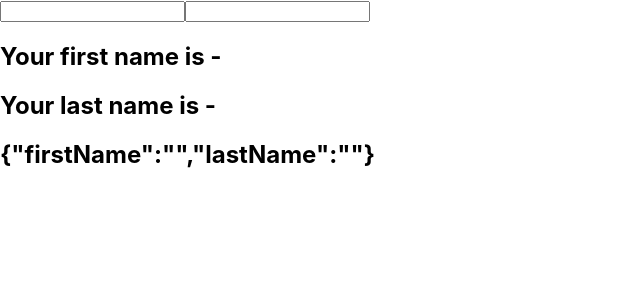
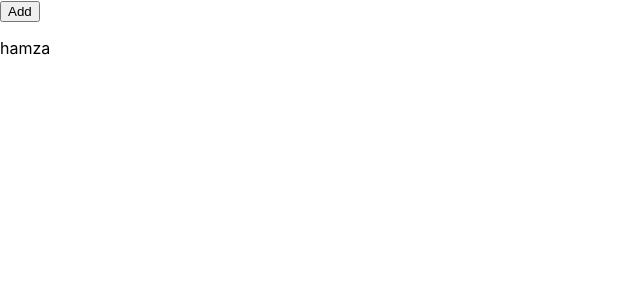
Before and after one commit to hamzakhalil3343/React_Hooks, a React (Create React App) app: page / in a window 1280 px wide. Shown: the top 300 px of the page, without its empty margins (0-640 px from the left). Built offline with nearby package versions, Linux system fonts and the light colour scheme.

Commit message:
useState with array

```diff
--- a/src/App.js
+++ b/src/App.js
@@ -1,10 +1,6 @@
 import React,{Component} from 'react';
 
-
-import ClassCounter from './components/ClassCounter';
-import HookCounter from './components/HookCounter';
-import HooksPrevState from './components/HooksPrevState';
-import Hookstatewithobj from './components/Hookstatewithobj'
+import Hookusestatearr from './components/Hookusestatearr'
 class App extends Component {
 
 
@@ -16,8 +12,8 @@
          <ClassCounter></ClassCounter>
          <HookCounter/>
          <HooksPrevState></HooksPrevState> */}
-         <Hookstatewithobj/>
-      </div>
+         <Hookusestatearr />
+               </div>
     );
 
     }
--- a/src/components/Hookstatewithobj.js
+++ b/src/components/Hookstatewithobj.js
@@ -7,7 +7,7 @@
 			<input
 				type="text"
 				value={name.firstName}
-				onChange={e => setName({...name,firstName:e.target.value})}
+				onChange={e => setName({...name,firstName:e.target.value})}      //spread operator ... name  is used which make just a duplicate
 			/>
 			<input
 				type="text"
--- /dev/null
+++ b/src/components/Hookusestatearr.js
@@ -0,0 +1,22 @@
+import React,{useState} from 'react';
+
+function Hookusestatearr(props) {
+    const [items,setitem] = useState ([])
+
+      const additem=()=>{
+         setitem([...items,{id:items.length,value:Math.floor(Math.random()*10)+1}])
+      }
+
+    return (
+        <div>
+         <button onClick={additem}>Add </button>
+         <ul>
+     { items.map(item =>(
+          <li key={item.id}>{item.value}</li>
+      ))}
+    </ul>
+        hamza</div>
+    );
+}
+
+export default Hookusestatearr;
```
Also changed, not shown: src/components/first.js (deleted, +0 -24 lines).
